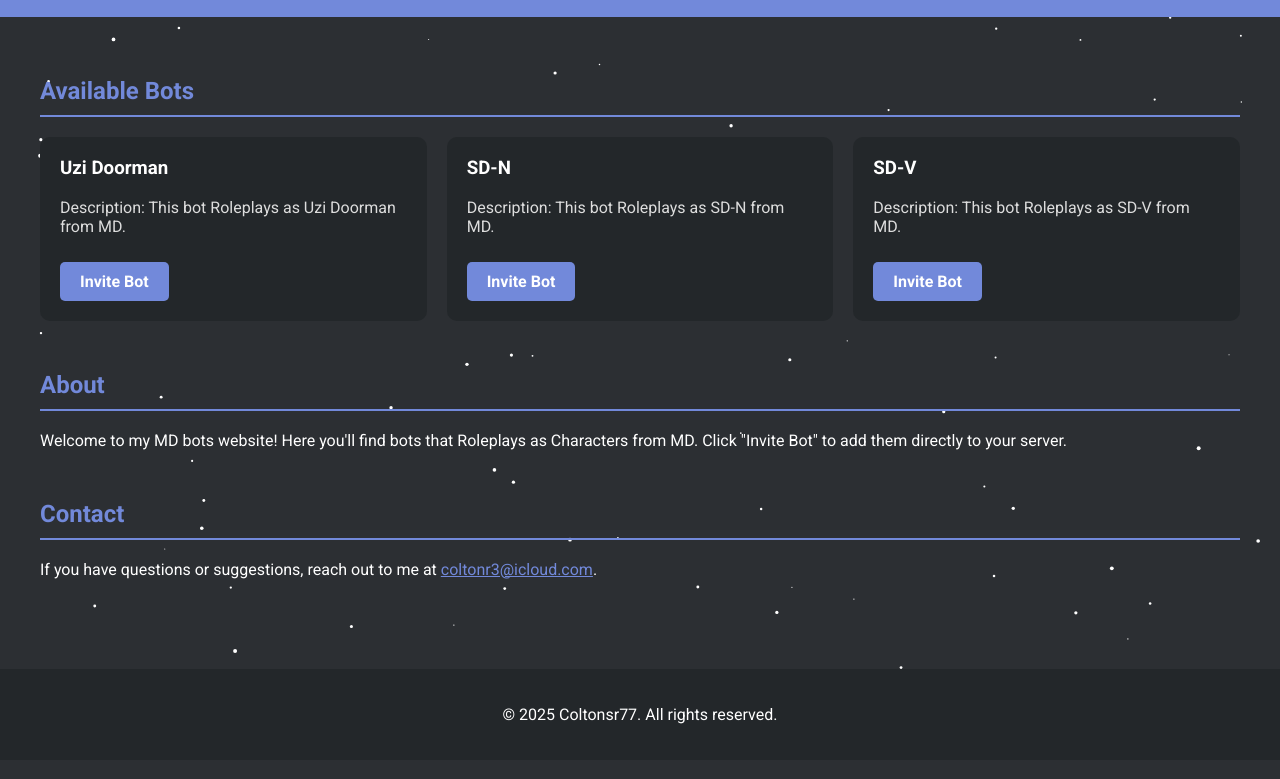
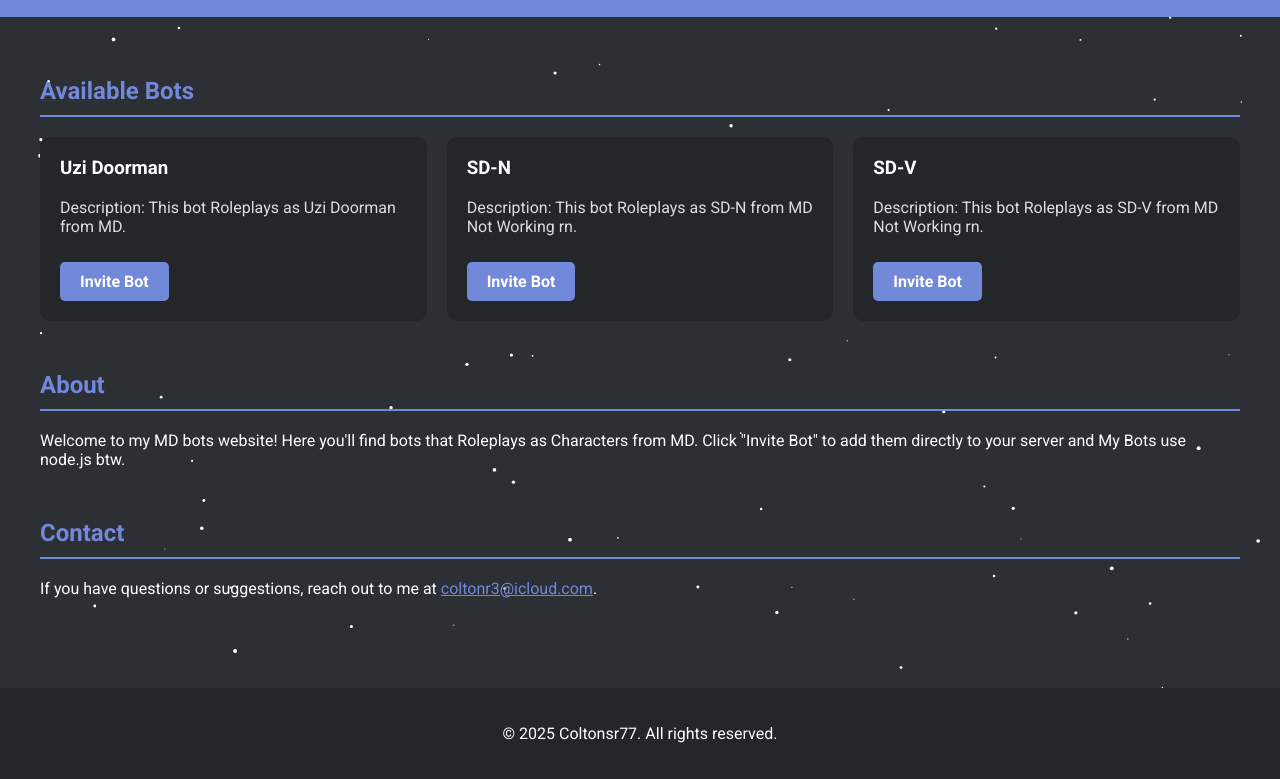
Before and after one commit to coltonsr77/My-Discord-Bots-Website, a plain HTML site: page index.html in a window 1280 px wide. Shown: the part 99-878 px from the top of the page. Drawn offline with Linux system fonts and the light colour scheme.

Commit message:
Update index.html

```diff
--- a/index.html
+++ b/index.html
@@ -116,13 +116,13 @@
 
         <div class="bot-card">
           <h3>SD-N</h3>
-          <p>Description: This bot Roleplays as SD-N from MD.</p>
+          <p>Description: This bot Roleplays as SD-N from MD Not Working rn.</p>
           <a href="https://discord.com/oauth2/authorize?client_id=1413954261858910440" class="invite-button" target="_blank">Invite Bot</a>
         </div>
 
         <div class="bot-card">
           <h3>SD-V</h3>
-          <p>Description: This bot Roleplays as SD-V from MD.</p>
+          <p>Description: This bot Roleplays as SD-V from MD Not Working rn.</p>
           <a href="https://discord.com/oauth2/authorize?client_id=1414283385429557349" class="invite-button" target="_blank">Invite Bot</a>
         </div>
       </div>
@@ -130,7 +130,7 @@
 
     <section id="about">
       <h2>About</h2>
-      <p>Welcome to my MD bots website! Here you'll find bots that Roleplays as Characters from MD. Click "Invite Bot" to add them directly to your server.</p>
+      <p>Welcome to my MD bots website! Here you'll find bots that Roleplays as Characters from MD. Click "Invite Bot" to add them directly to your server and My Bots use node.js btw.</p>
     </section>
 
     <section id="contact">
```
